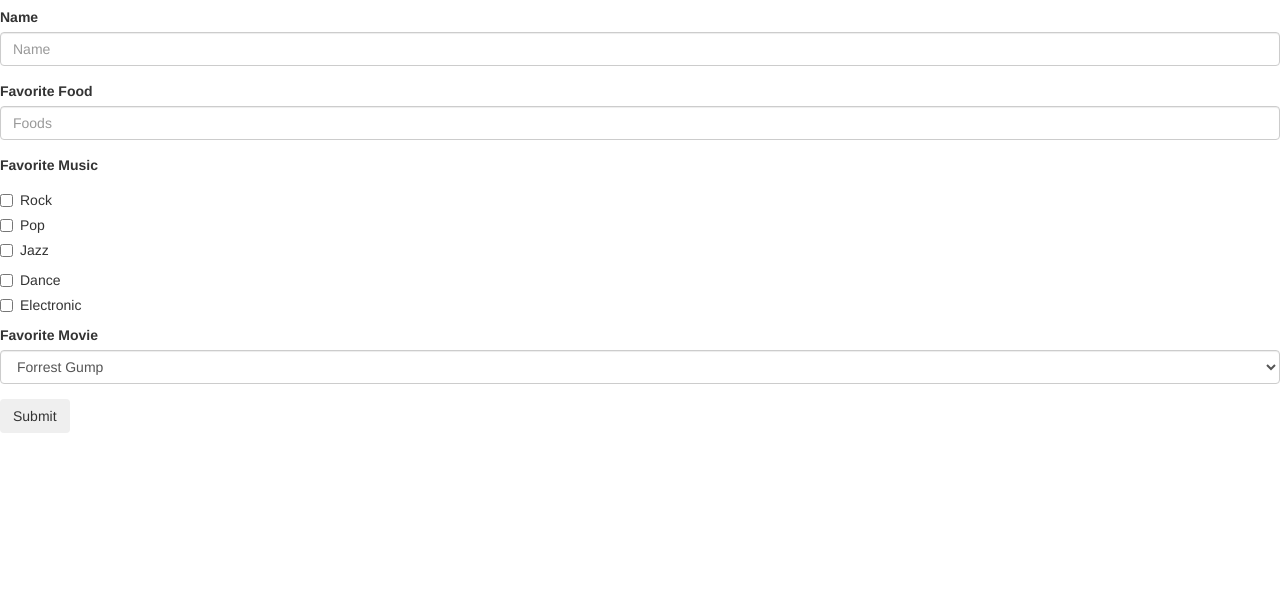
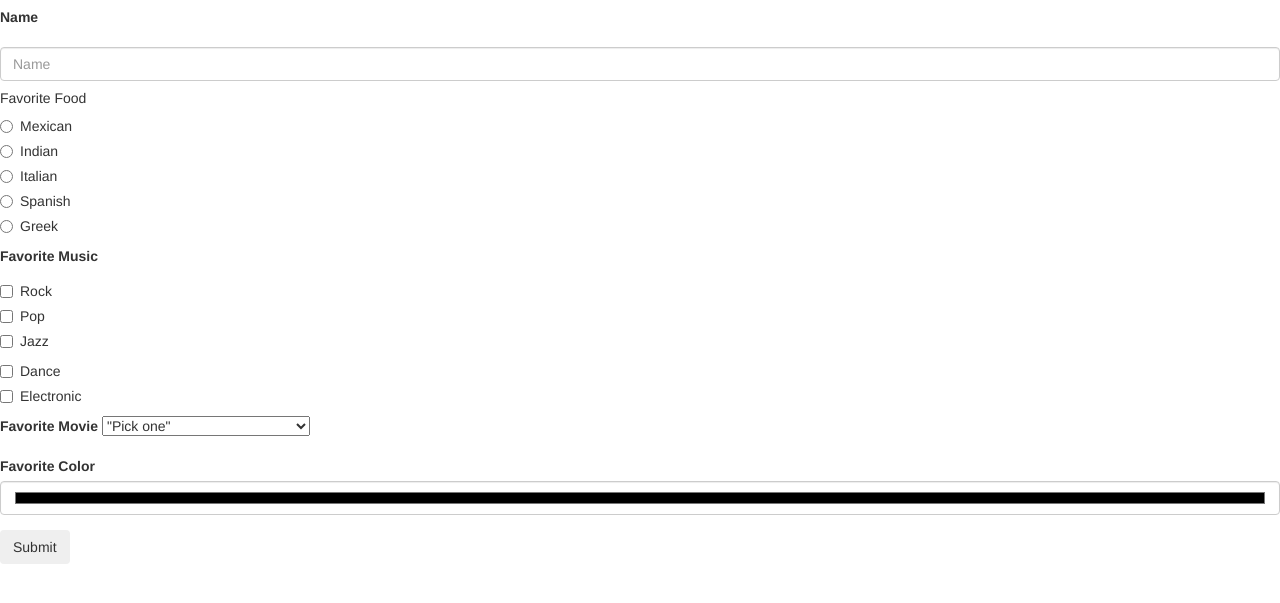
Before and after one commit to pnapper/survey, a plain HTML site: page index.html in a window 1280 px wide. Shown: the part 63-666 px from the top of the page. Drawn offline with nearby package versions, Linux system fonts and the light colour scheme.

Commit message:
add radio buttons for Favorite Food and color picker for Favorite Color.

```diff
--- a/index.html
+++ b/index.html
@@ -13,11 +13,39 @@
     <form>
       <div class="form-group">
         <label for="InputName">Name</label>
+      </div>
       <input id="name" class="form-control" type="text" placeholder="Name">
     </div>
-         <div class="form-group">
-           <label for="InputFood">Favorite Food</label>
-           <input id="food" class="form-control" type="text" placeholder="Foods">
+    <div class="radio">
+      <h5>Favorite Food</h5>
+      <label>
+        <input type="radio" name="optionsRadios" id="optionsRadios1" value="option1">
+        Mexican
+      </label>
+    </div>
+    <div class="radio">
+      <label>
+        <input type="radio" name="optionsRadios" id="optionsRadios2" value="option2">
+        Indian
+      </label>
+    </div>
+    <div class="radio">
+      <label>
+        <input type="radio" name="optionsRadios" id="optionsRadios3" value="option3">
+        Italian
+      </label>
+    </div>
+    <div class="radio">
+      <label>
+        <input type="radio" name="optionsRadios" id="optionsRadios3" value="option3">
+        Spanish
+      </label>
+    </div>
+    <div class="radio">
+      <label>
+        <input type="radio" name="optionsRadios" id="optionsRadios3" value="option3">
+        Greek
+      </label>
     </div>
     <div class="form-group">
       <label for="InputMusic">Favorite Music</label>
@@ -53,7 +81,8 @@
       </div>
       <div class="form-group">
         <label for="InputMovie">Favorite Movie</label>
-           <select class="form-control">
+        <select class="form-control:focus">
+          <option>"Pick one"</option>
           <option>Forrest Gump</option>
           <option>The Last Temptation Of Christ</option>
           <option>Shawshank Redemption</option>
@@ -61,6 +90,9 @@
           <option>Terminator</option>
         </select>
       </div>
+      <div class="form-group">
+        <label for="InputColor">Favorite Color</label>
+        <input id="color" name="color" class = "form-control" type="color">
       </div>
       <button type="submit" class="btn">Submit</button>
     </form>
```
Lines whose indentation alone changed are shown as unchanged.
